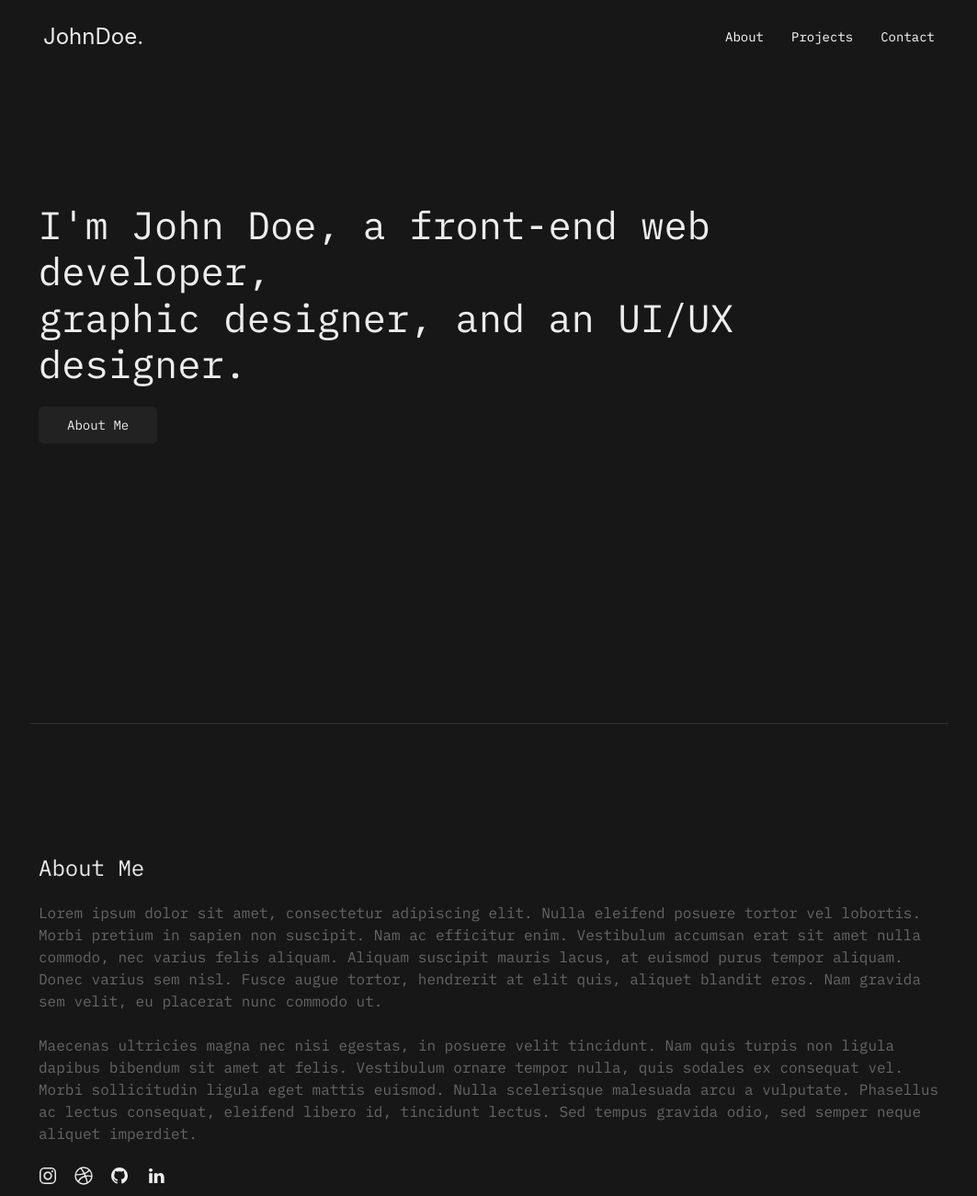
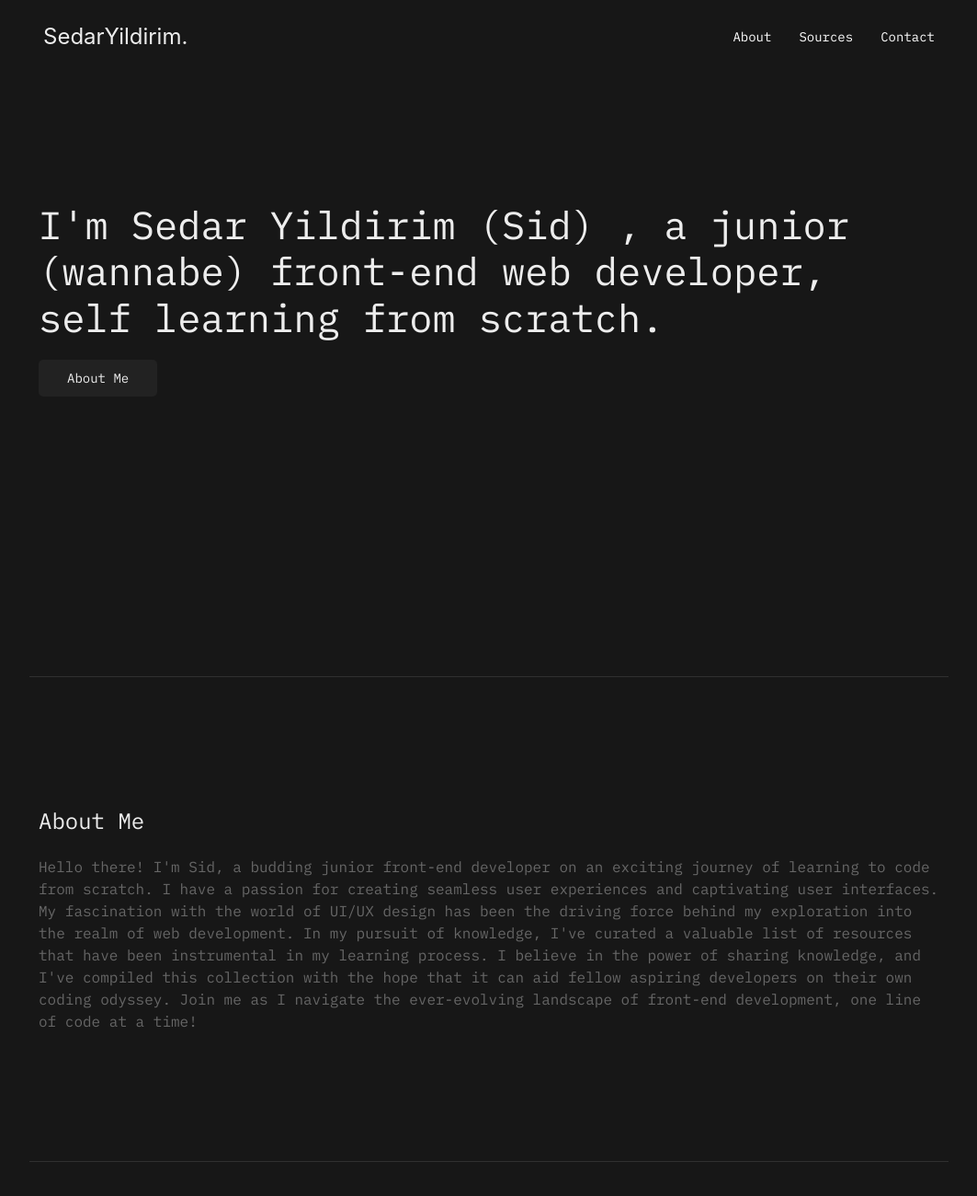
Before and after one commit to sedaryildirim/junior-developer-resources, a plain HTML site: page index.html in a window 1280 px wide. Shown: the top 1300 px of the page at 92% size, without its empty margins (108-1171 px from the left). Drawn offline with Linux system fonts and the light colour scheme.

Commit message:
updated index.html

```diff
--- a/index.html
+++ b/index.html
@@ -16,13 +16,13 @@
     <nav class="uk-navbar-container uk-margin-small-left uk-margin-small-right uk-visible@m uk-margin-xlarge-left uk-margin-xlarge-right" uk-navbar uk-sticky="sel-target: .uk-navbar-container; cls-active: uk-navbar-sticky">
 
     <div class="uk-navbar-left">
-        <a href="" class="uk-navbar-item uk-logo uk-light">JohnDoe.</a>
+        <a href="" class="uk-navbar-item uk-logo uk-light">SedarYildirim.</a>
     </div>
     <div class="uk-navbar-right">
 
         <ul class="uk-navbar-nav uk-light">
             <li><a class="uk-button-text uk-text-capitalize" href="#about" uk-scroll>About</a></li>
-            <li><a class="uk-button-text uk-text-capitalize" href="#projects" uk-scroll>Projects</a></li>
+            <li><a class="uk-button-text uk-text-capitalize" href="#projects" uk-scroll>Sources</a></li>
             <li><a class="uk-button-text uk-text-capitalize" href="mailto:" uk-scroll>Contact</a></li>
 
         </ul>
@@ -35,7 +35,7 @@
 <nav class="uk-navbar-container uk-margin-small-left uk-margin-small-right uk-hidden@m uk-margin-xlarge-left uk-margin-xlarge-right" uk-navbar uk-sticky="sel-target: .uk-navbar-container; cls-active: uk-navbar-sticky">
 
     <div class="uk-navbar-left">
-        <a href="" class="uk-navbar-item uk-logo uk-light">JohnDoe.</a>
+        <a href="" class="uk-navbar-item uk-logo uk-light">SedarYildirim.</a>
     </div>
     <div class="uk-navbar-right">
 
@@ -53,7 +53,7 @@
         <ul class="uk-nav uk-nav-primary uk-nav-center uk-margin-auto-vertical">
             <li class="uk-active"><a href="#" uk-scroll>Home</a></li>
             <li class="uk-active"><a href="#about" uk-scroll>About</a></li>
-            <li class="uk-active"><a href="#projects" uk-scroll>Projects</a></li>
+            <li class="uk-active"><a href="#projects" uk-scroll>Sources</a></li>
             <li class="uk-active"><a href="mailto:">Contact</a></li> <!--- change to ur email-->
 
         </ul>
@@ -67,7 +67,7 @@
 <!-- Navigation Bar Mobile Ends -->
 <!-- Home -->
 <section class="uk-margin-small-left uk-margin-small-right uk-margin-xlarge-top uk-margin-xlarge-bottom">
-    <h1 class="uk-margin-xlarge-left uk-light uk-text-left uk-margin-xlarge-right">I'm John Doe, a front-end web developer, <br>graphic designer, and an UI/UX designer.</h1>
+    <h1 class="uk-margin-xlarge-left uk-light uk-text-left uk-margin-xlarge-right">I'm Sedar Yildirim (Sid) , a junior (wannabe) front-end web developer, <br>self learning from scratch.</h1>
     <a href="#about" class="uk-margin-xlarge-left uk-text-capitalize uk-button uk-button-secondary" uk-scroll>About Me</a>
 
 
@@ -83,8 +83,9 @@
 <section id="about" class="uk-margin-small-left uk-margin-small-right uk-margin-xlarge-top uk-margin-xlarge-bottom">
 <h3 class="uk-margin-xlarge-left uk-light">About Me</h3>
 <!-- Change here to ur paragraph -->
-<p class="uk-margin-xlarge-left uk-margin-xlarge-right">Lorem ipsum dolor sit amet, consectetur adipiscing elit. Nulla eleifend posuere tortor vel lobortis. Morbi pretium in sapien non suscipit. Nam ac efficitur enim. Vestibulum accumsan erat sit amet nulla commodo, nec varius felis aliquam. Aliquam suscipit mauris lacus, at euismod purus tempor aliquam. Donec varius sem nisl. Fusce augue tortor, hendrerit at elit quis, aliquet blandit eros. Nam gravida sem velit, eu placerat nunc commodo ut. <br><br>Maecenas ultricies magna nec nisi egestas, in posuere velit tincidunt. Nam quis turpis non ligula dapibus bibendum sit amet at felis. Vestibulum ornare tempor nulla, quis sodales ex consequat vel. Morbi sollicitudin ligula eget mattis euismod. Nulla scelerisque malesuada arcu a vulputate. Phasellus ac lectus consequat, eleifend libero id, tincidunt lectus. Sed tempus gravida odio, sed semper neque aliquet imperdiet.</p>
-<a href="" class="uk-margin-xlarge-left uk-light uk-button-text" uk-icon="instagram"></a> &nbsp;<a href="" class="uk-light uk-button-text" uk-icon="dribbble"></a> &nbsp;<a href="" class="uk-button-text uk-light" uk-icon="github"></a> &nbsp;<a href="" class=" uk-light uk-button-text" uk-icon="linkedin"></a>
+<p class="uk-margin-xlarge-left uk-margin-xlarge-right">Hello there! I'm Sid, a budding junior front-end developer on an exciting journey of learning to code from scratch. I have a passion for creating seamless user experiences and captivating user interfaces. My fascination with the world of UI/UX design has been the driving force behind my exploration into the realm of web development.
+In my pursuit of knowledge, I've curated a valuable list of resources that have been instrumental in my learning process. I believe in the power of sharing knowledge, and I've compiled this collection with the hope that it can aid fellow aspiring developers on their own coding odyssey. Join me as I navigate the ever-evolving landscape of front-end development, one line of code at a time!</p>
+<!-- <a href="" class="uk-margin-xlarge-left uk-light uk-button-text" uk-icon="instagram"></a> &nbsp;<a href="" class="uk-light uk-button-text" uk-icon="dribbble"></a> &nbsp;<a href="" class="uk-button-text uk-light" uk-icon="github"></a> &nbsp;<a href="" class=" uk-light uk-button-text" uk-icon="linkedin"></a> -->
 
 <!-- About Me Ends -->
 
```
Also changed, not shown: 1 other file.
